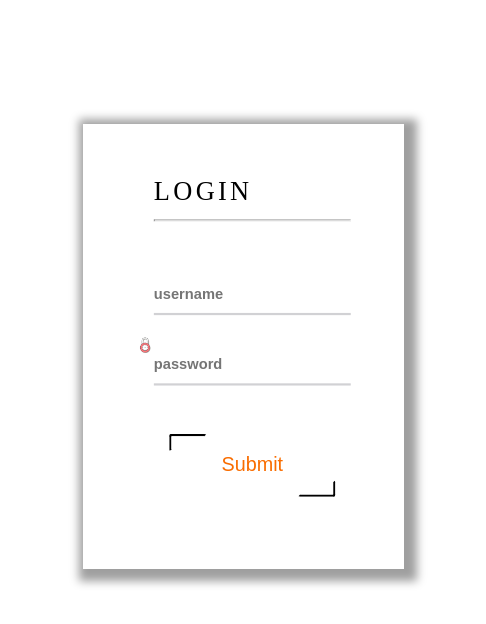
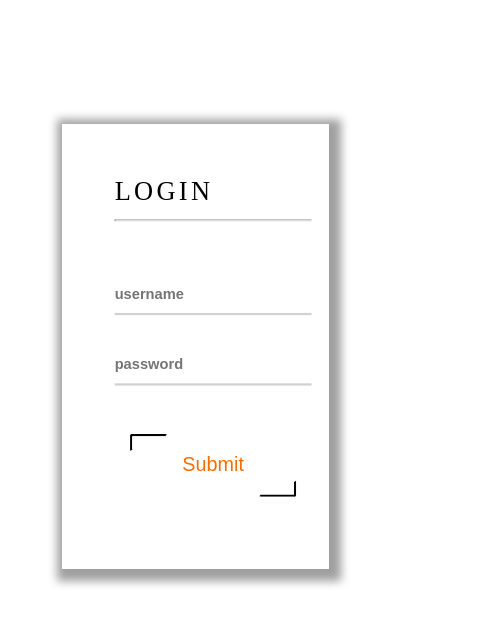
Before and after one commit to shubhratiwary134/FramerMotionWebsite, a React (Vite) app: page /login in a window 390 px wide. Shown: the top 624 px of the page, 486 px wide, since content can reach past the window. Built offline with nearby package versions, Linux system fonts and the light colour scheme; a web font is replaced by a local one.

Commit message:
mobile responsiveness added

```diff
--- a/src/cssForComponents/Discover.css
+++ b/src/cssForComponents/Discover.css
@@ -64,6 +64,9 @@
     .discover-p{
         font-size: .8rem;
     }
+    .Discover-container{
+        padding: 1em;
+    }
     .discover-heading{
         font-size: 2rem;
     }
--- a/src/cssForComponents/login.css
+++ b/src/cssForComponents/login.css
@@ -116,8 +116,8 @@
         width: 100%;
         height: 100%;
       }
-      @media (min-width:300px) and (max-width:600px){
-        .Login-container{
-          width: 100%;
+      @media (max-width:600px){
+        .login-gif{
+          display: none;
         }
       }
```
